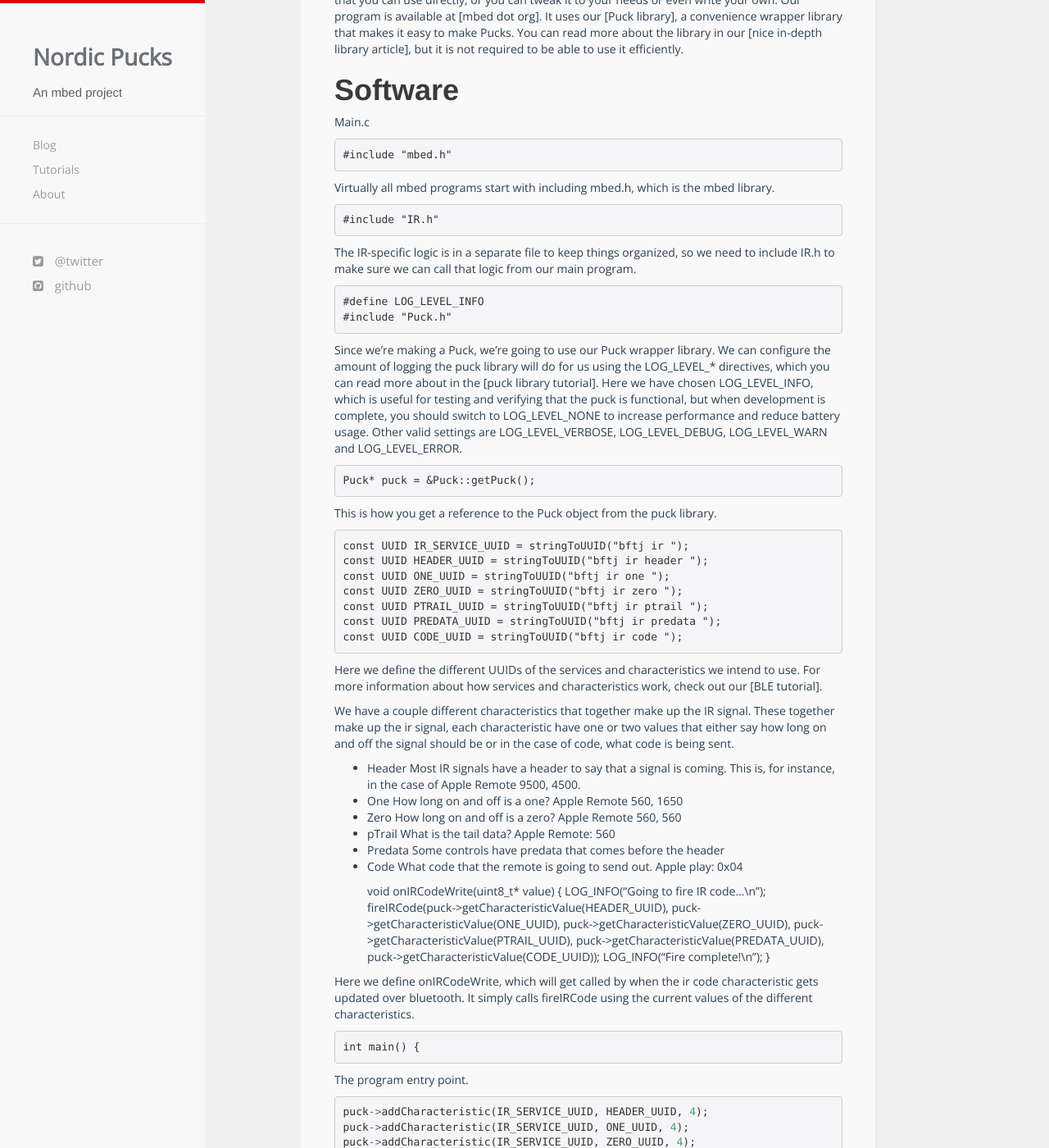
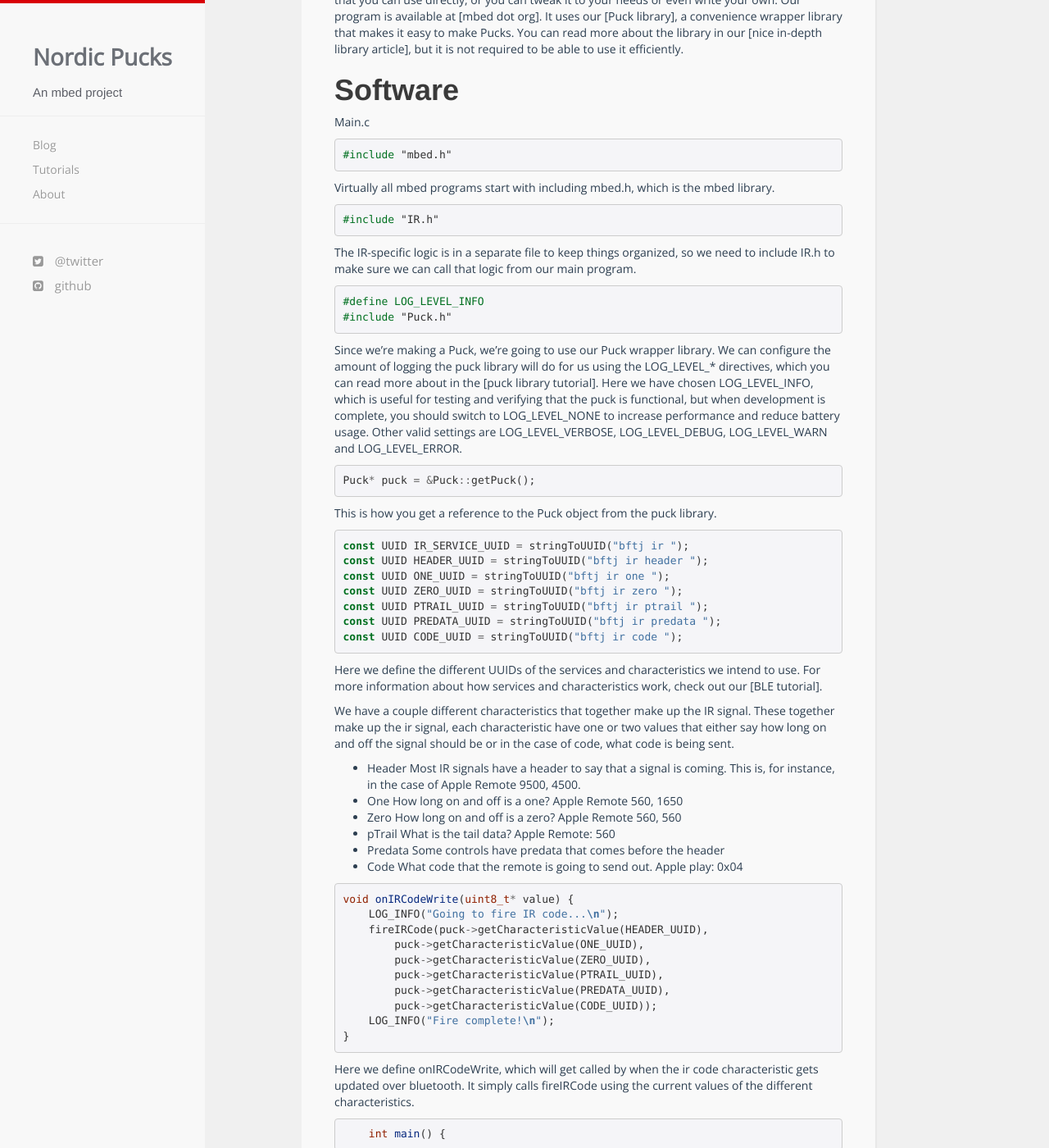
Before and after one commit to NordicPlayground/puck, a Jekyll site: the page built from _tutorials/ir.md, in a window 1280 px wide and 1400 px high, scrolled down 2749 px. Shown: the whole window at 82% size. Built offline with Jekyll 4.4.1, drawn with Linux system fonts in a browser that asks for light colours; nearby versions of some CDN libraries; comment, search, counter and statistics services are not loaded.

Commit message:
Syntax highlight rest or IR tut

```diff
--- a/_tutorials/ir.md
+++ b/_tutorials/ir.md
@@ -91,33 +91,43 @@ You can read more about the library in our [nice in-depth library article], but
 
 Main.c
 
-    #include "mbed.h"
+{% highlight cpp %}
+#include "mbed.h"
+{% endhighlight %}
 
 Virtually all mbed programs start with including mbed.h, which is the mbed library.
 
-    #include "IR.h"
+{% highlight cpp %}
+#include "IR.h"
+{% endhighlight %}
 
 The IR-specific logic is in a separate file to keep things organized, so we need to include IR.h to make sure we can call that logic from our main program.
 
-    #define LOG_LEVEL_INFO
-    #include "Puck.h"
+{% highlight cpp %}
+#define LOG_LEVEL_INFO
+#include "Puck.h"
+{% endhighlight %}
 
 Since we're making a Puck, we're going to use our Puck wrapper library.
 We can configure the amount of logging the puck library will do for us using the LOG_LEVEL_* directives, which you can read more about in the [puck library tutorial].
 Here we have chosen LOG_LEVEL_INFO, which is useful for testing and verifying that the puck is functional, but when development is complete, you should switch to LOG_LEVEL_NONE to increase performance and reduce battery usage.
 Other valid settings are LOG_LEVEL_VERBOSE, LOG_LEVEL_DEBUG, LOG_LEVEL_WARN and LOG_LEVEL_ERROR.
 
-    Puck* puck = &Puck::getPuck();
+{% highlight cpp %}
+Puck* puck = &Puck::getPuck();
+{% endhighlight %}
 
 This is how you get a reference to the Puck object from the puck library.
 
-    const UUID IR_SERVICE_UUID = stringToUUID("bftj ir ");
-    const UUID HEADER_UUID = stringToUUID("bftj ir header ");
-    const UUID ONE_UUID = stringToUUID("bftj ir one ");
-    const UUID ZERO_UUID = stringToUUID("bftj ir zero ");
-    const UUID PTRAIL_UUID = stringToUUID("bftj ir ptrail ");
-    const UUID PREDATA_UUID = stringToUUID("bftj ir predata ");
-    const UUID CODE_UUID = stringToUUID("bftj ir code ");
+{% highlight cpp %}
+const UUID IR_SERVICE_UUID = stringToUUID("bftj ir ");
+const UUID HEADER_UUID = stringToUUID("bftj ir header ");
+const UUID ONE_UUID = stringToUUID("bftj ir one ");
+const UUID ZERO_UUID = stringToUUID("bftj ir zero ");
+const UUID PTRAIL_UUID = stringToUUID("bftj ir ptrail ");
+const UUID PREDATA_UUID = stringToUUID("bftj ir predata ");
+const UUID CODE_UUID = stringToUUID("bftj ir code ");
+{% endhighlight %}
 
 Here we define the different UUIDs of the services and characteristics we intend to use.
 For more information about how services and characteristics work, check out our [BLE tutorial].
@@ -138,21 +148,25 @@ Some controls have predata that comes before the header
 - Code
 What code that the remote is going to send out. Apple play: 0x04
 
-    void onIRCodeWrite(uint8_t* value) {
-        LOG_INFO("Going to fire IR code...\n");
-        fireIRCode(puck->getCharacteristicValue(HEADER_UUID),
-            puck->getCharacteristicValue(ONE_UUID),
-            puck->getCharacteristicValue(ZERO_UUID),
-            puck->getCharacteristicValue(PTRAIL_UUID),
-            puck->getCharacteristicValue(PREDATA_UUID),
-            puck->getCharacteristicValue(CODE_UUID));
-        LOG_INFO("Fire complete!\n");
-    }
+{% highlight cpp %}
+void onIRCodeWrite(uint8_t* value) {
+    LOG_INFO("Going to fire IR code...\n");
+    fireIRCode(puck->getCharacteristicValue(HEADER_UUID),
+        puck->getCharacteristicValue(ONE_UUID),
+        puck->getCharacteristicValue(ZERO_UUID),
+        puck->getCharacteristicValue(PTRAIL_UUID),
+        puck->getCharacteristicValue(PREDATA_UUID),
+        puck->getCharacteristicValue(CODE_UUID));
+    LOG_INFO("Fire complete!\n");
+}
+{% endhighlight %}
 
 Here we define onIRCodeWrite, which will get called by when the ir code characteristic gets updated over bluetooth.
 It simply calls fireIRCode using the current values of the different characteristics.
 
+{% highlight cpp %}
     int main() {
+{% endhighlight %}
 
 The program entry point.
 
```
